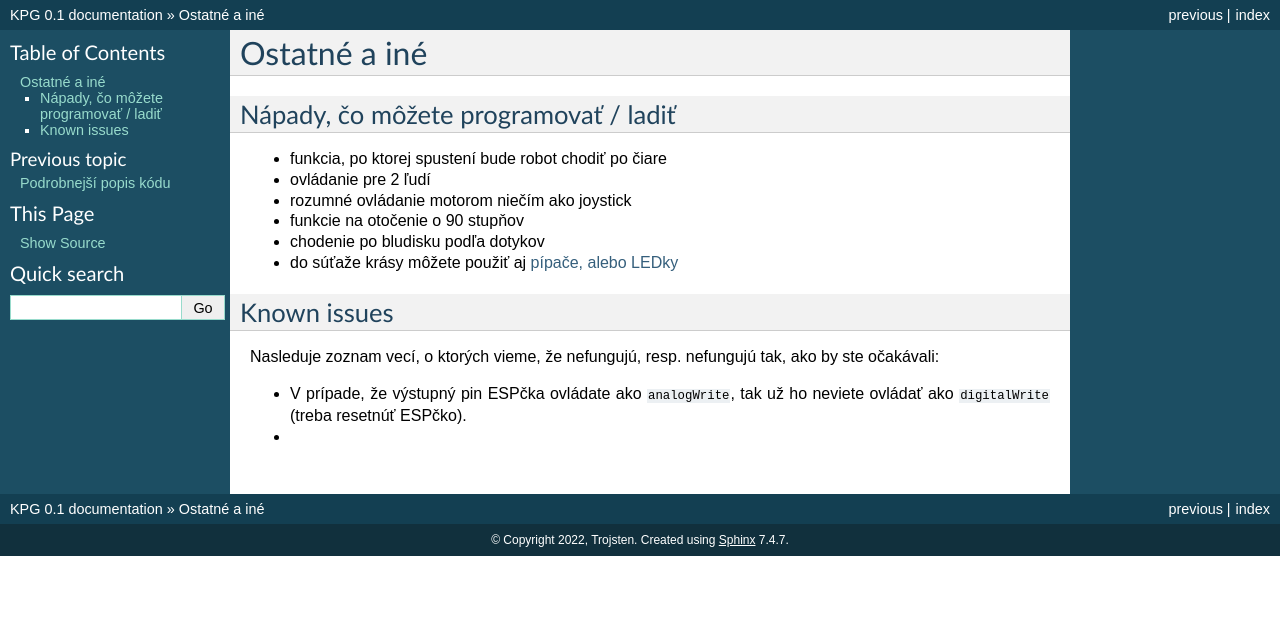
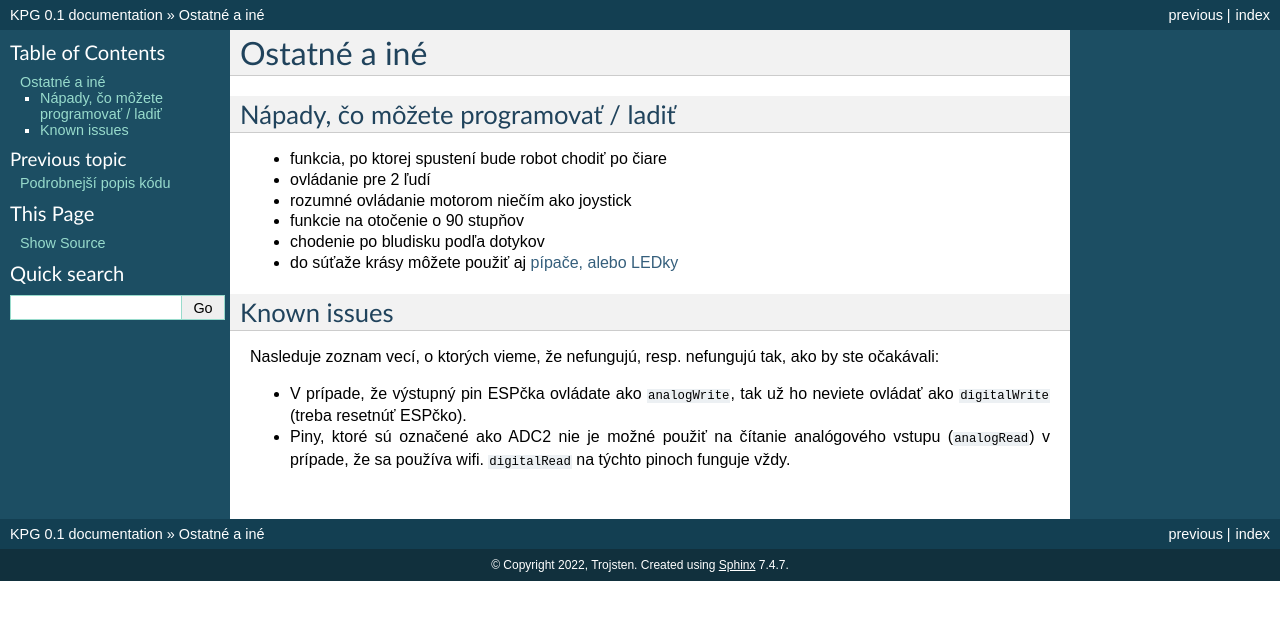
Before and after one commit to marcel3032/konstrukckoprobojogeometria, a Sphinx documentation site: the page built from docs/source/other.rst, in a window 1280 px wide. Shown: the top 620 px of the page. Built offline with Sphinx 7.4.7, drawn with Linux system fonts in a browser that asks for light colours.

Commit message:
Add known issue with analogRead

```diff
--- a/docs/source/other.rst
+++ b/docs/source/other.rst
@@ -21,5 +21,7 @@ Known issues
 
 Nasleduje zoznam vecí, o ktorých vieme, že nefungujú, resp. nefungujú tak, ako by ste očakávali:
 
-* V prípade, že výstupný pin ESPčka ovládate ako :code:`analogWrite`, tak už ho neviete ovládať ako :code:`digitalWrite` (treba resetnúť ESPčko).
-*
+* V prípade, že výstupný pin ESPčka ovládate ako :code:`analogWrite`,
+  tak už ho neviete ovládať ako :code:`digitalWrite` (treba resetnúť ESPčko).
+* Piny, ktoré sú označené ako ADC2 nie je možné použiť na čítanie analógového vstupu
+  (:code:`analogRead`) v prípade, že sa používa wifi. :code:`digitalRead` na týchto pinoch funguje vždy.
```
